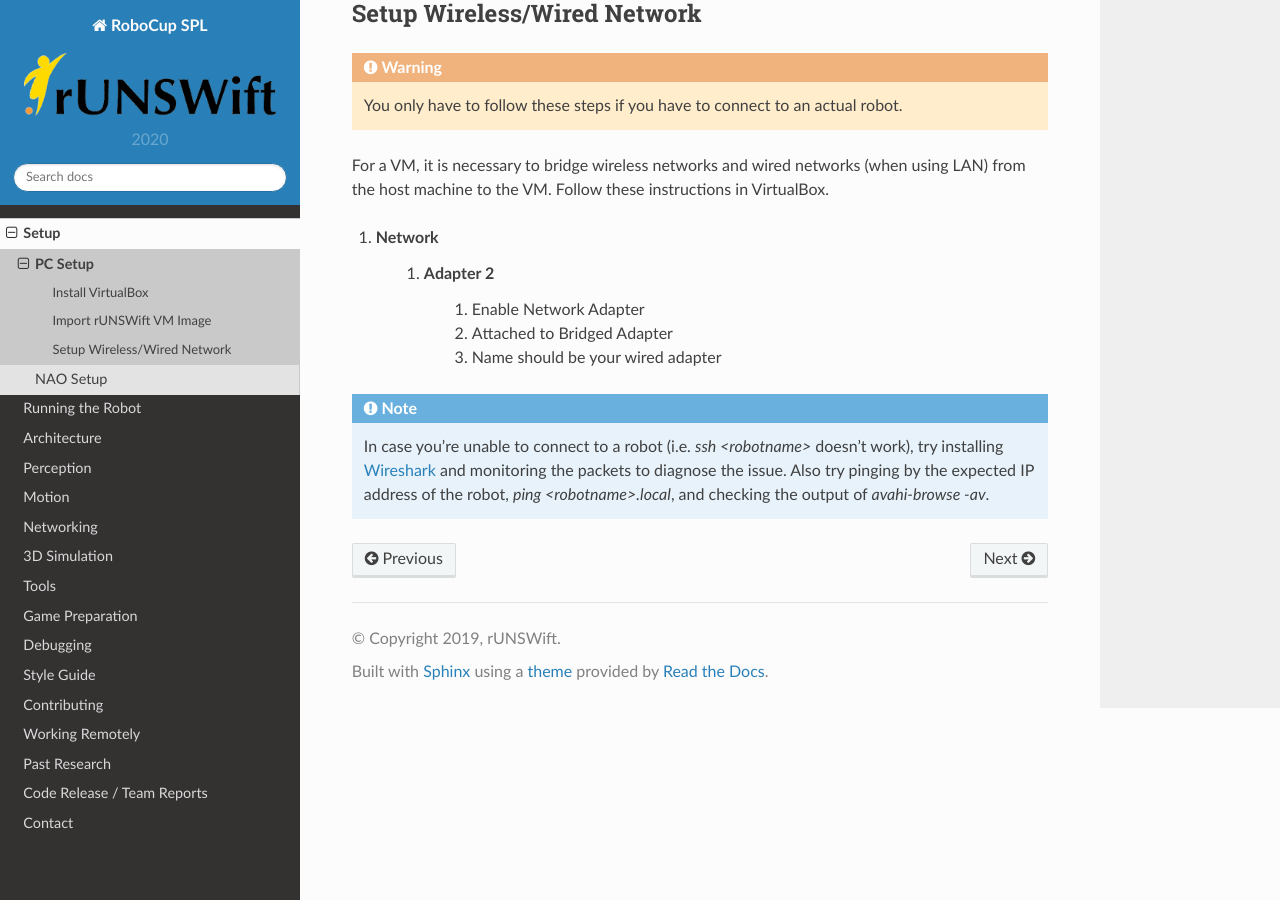
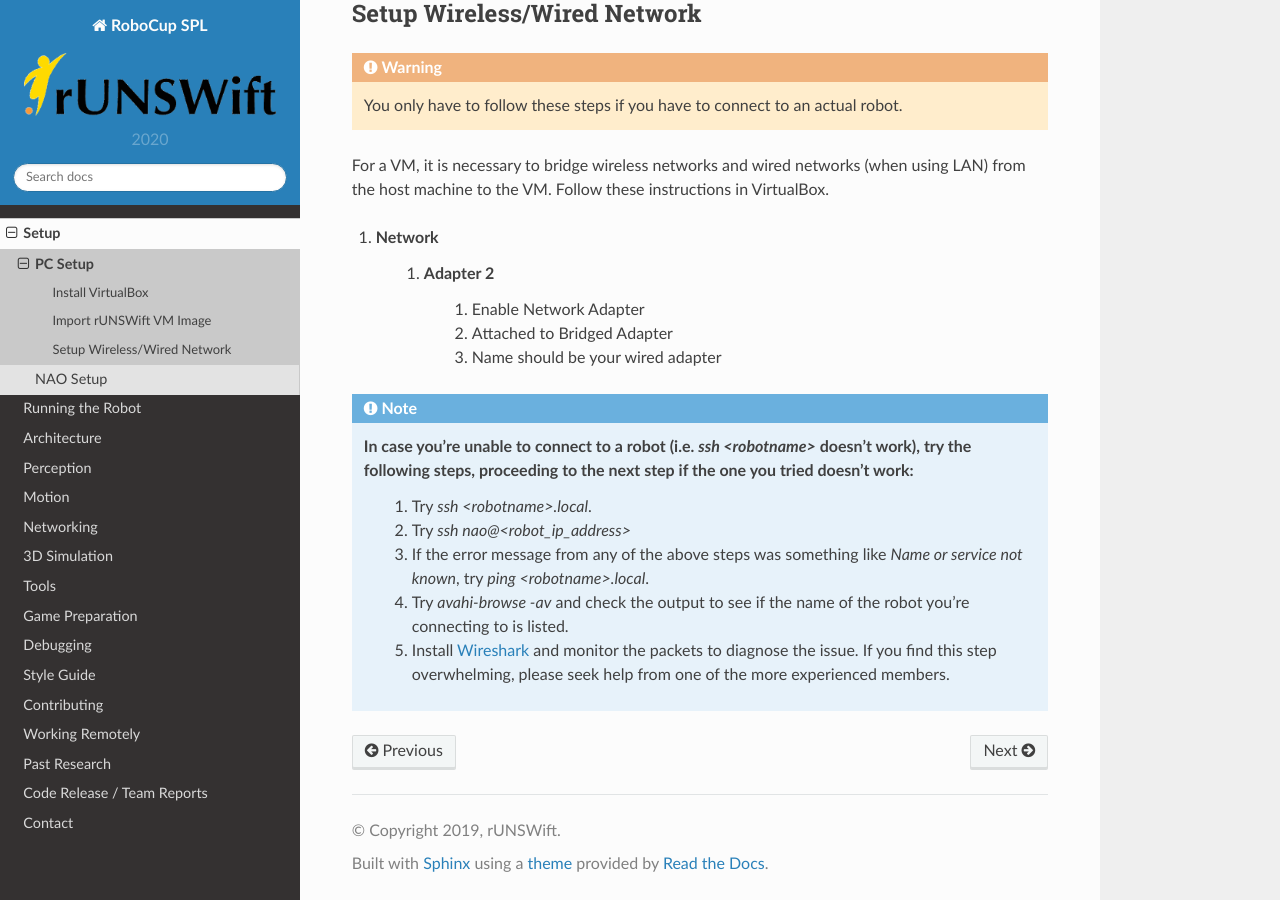
Before and after one commit to UNSWComputing/rUNSWift-docs, a Sphinx documentation site: the page built from source/setup/pc_setup.rst, in a window 1280 px wide and 900 px high, scrolled down 1477 px. Built offline with Sphinx 7.4.7 and the Read the Docs theme 2.0.0, drawn with Linux system fonts in a browser that asks for light colours.

Commit message:
Add Connection troubleshooting steps
Update troubleshooting steps based on suggestions from jayen (https://github.com/UNSWComputing/rUNSWift-docs/pull/26#discussion_r820034223)

```diff
--- a/source/setup/pc_setup.rst
+++ b/source/setup/pc_setup.rst
@@ -73,4 +73,9 @@ from the host machine to the VM. Follow these instructions in VirtualBox.
         #. Name should be your wired adapter
 
 .. note::
-    In case you're unable to connect to a robot (i.e. `ssh <robotname>` doesn't work), try installing `Wireshark <https://www.wireshark.org/download.html>`_ and monitoring the packets to diagnose the issue. 	Also try pinging by the expected IP address of the robot, `ping <robotname>.local`, and checking the output of `avahi-browse -av`.
+    In case you're unable to connect to a robot (i.e. `ssh <robotname>` doesn't work), try the following steps, proceeding to the next step if the one you tried doesn't work:
+        #. Try `ssh <robotname>.local`.
+        #. Try `ssh nao@<robot_ip_address>`
+        #. If the error message from any of the above steps was something like `Name or service not known`, try `ping <robotname>.local`.
+        #. Try `avahi-browse -av` and check the output to see if the name of the robot you're connecting to is listed.
+        #. Install `Wireshark <https://www.wireshark.org/download.html>`_ and monitor the packets to diagnose the issue. If you find this step overwhelming, please seek help from one of the more experienced members.
```
